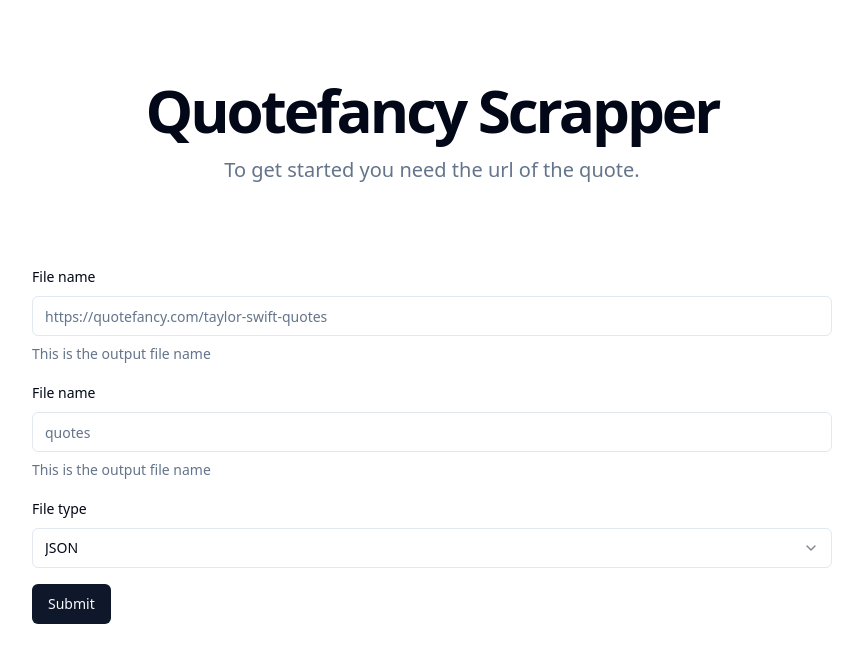
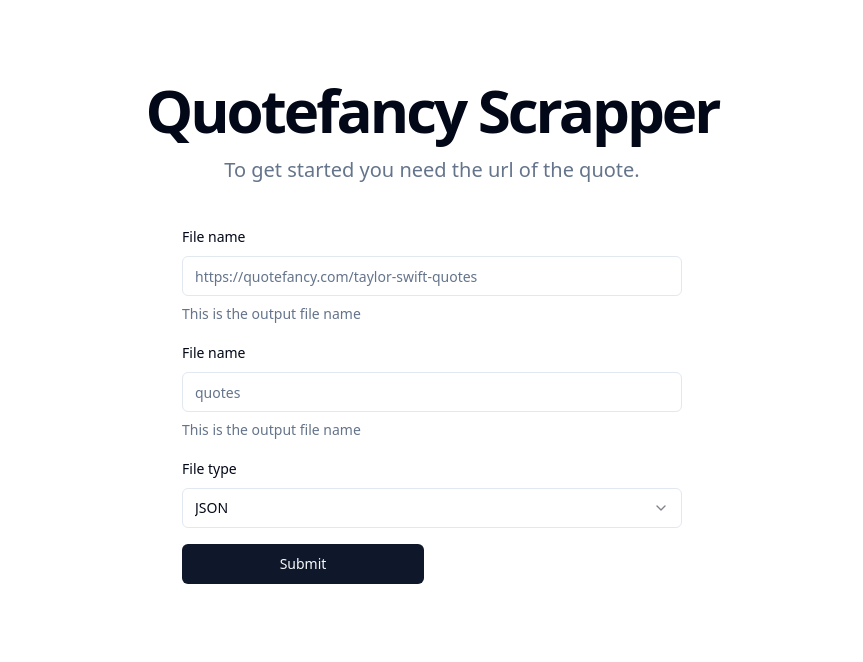
Before and after one commit to Dereje-getu-tadesse-10/quotefancy-scraper, a React (Vite) app in the folder frontend/: page / in a window 1280 px wide. Shown: the top 662 px of the page, without its empty margins (208-1071 px from the left). Built offline with nearby package versions, Linux system fonts and the light colour scheme.

Commit message:
style: hero section and form

```diff
--- a/frontend/src/components/form.tsx
+++ b/frontend/src/components/form.tsx
@@ -3,7 +3,7 @@ import { useMutation } from "react-query";
 
 import { zodResolver } from "@hookform/resolvers/zod";
 import { useForm } from "react-hook-form";
-import { Button } from "@/components/ui/button";
+import { Button, buttonVariants } from "@/components/ui/button";
 import { Input } from "@/components/ui/input";
 
 import {
@@ -23,6 +23,7 @@ import {
   SelectTrigger,
   SelectValue,
 } from "@/components/ui/select";
+import { useState } from "react";
 
 const formSchema = z.object({
   file_name: z.string().max(30).optional(),
@@ -49,6 +50,7 @@ const formSchema = z.object({
 });
 
 export const ScraperForm = () => {
+  const [downloadLink, setDownloadLink] = useState("");
   const form = useForm<z.infer<typeof formSchema>>({
     resolver: zodResolver(formSchema),
     defaultValues: {
@@ -68,7 +70,15 @@ export const ScraperForm = () => {
     return res;
   };
 
-  const mutation = useMutation(postScraperInfo);
+  const mutation = useMutation(postScraperInfo, {
+    onSuccess: async (data) => {
+      const res = await data.json();
+      const downloadLink = `${import.meta.env.VITE_BACKEND_API}/download/${
+        res.file
+      }`;
+      setDownloadLink(downloadLink);
+    },
+  });
 
   function onSubmit(values: z.infer<typeof formSchema>) {
     console.log(values);
@@ -81,7 +91,10 @@ export const ScraperForm = () => {
 
   return (
     <Form {...form}>
-      <form onSubmit={form.handleSubmit(onSubmit)} className="space-y-4">
+      <form
+        onSubmit={form.handleSubmit(onSubmit)}
+        className="space-y-4 max-w-[500px] mx-auto"
+      >
         <FormField
           control={form.control}
           name="path"
@@ -135,7 +148,18 @@ export const ScraperForm = () => {
             </FormItem>
           )}
         />
-        <Button type="submit">Submit</Button>
+        <div className="grid grid-cols-1 sm:grid-cols-2 gap-4">
+          <Button type="submit">Submit</Button>
+          {downloadLink && (
+            <a
+              href={downloadLink}
+              className={buttonVariants({ variant: "secondary" })}
+              download
+            >
+              Download File
+            </a>
+          )}
+        </div>
       </form>
     </Form>
   );
--- a/frontend/src/components/hero.tsx
+++ b/frontend/src/components/hero.tsx
@@ -1,5 +1,5 @@
 export const Hero = () => (
-  <section className="my-20">
+  <section className="mt-20 mb-10">
     <h1 className="text-center text-3xl font-bold leading-tight tracking-tighter md:text-6xl">
       Quotefancy Scrapper
     </h1>
```
Also changed, not shown: 1 other file (tests, documents, lock files or other folders).
